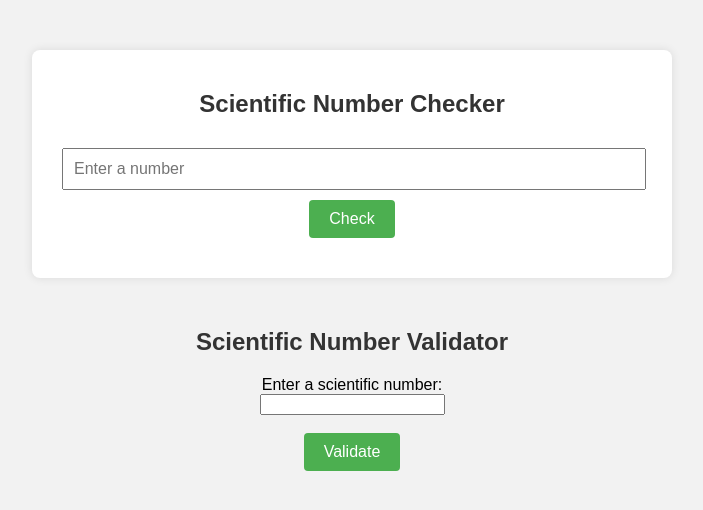
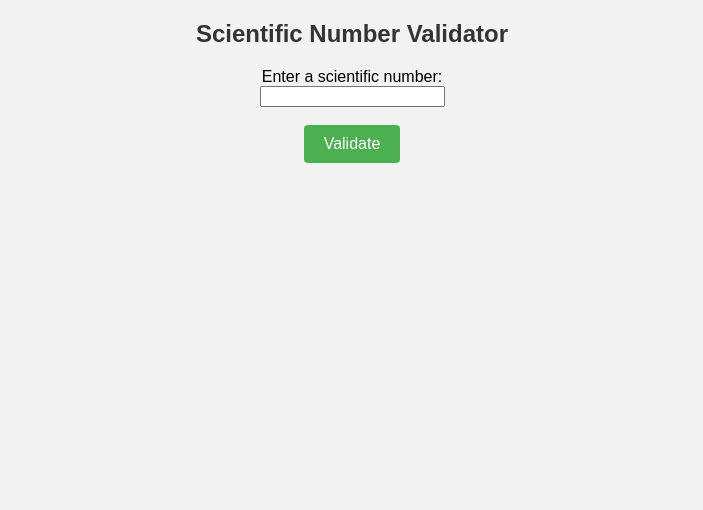
Before and after one commit to Xrynt/scientific-number-detector, a plain HTML site: page index.html in a window 1280 px wide. Shown: the whole page, without its empty margins (288-991 px from the left). Drawn offline with Linux system fonts and the light colour scheme.

Commit message:
Update index.html

```diff
--- a/index.html
+++ b/index.html
@@ -70,32 +70,6 @@ function validateScientificNumber() {
             color: #333;
         }
     </style>
-</head>
-<body>
-    <div class="container">
-        <h2>Scientific Number Checker</h2>
-        <input type="number" id="inputNumber" placeholder="Enter a number">
-        <button onclick="checkScientific()">Check</button>
-        <p id="result"></p>
-    </div>
-
-    <script>
-        function checkScientific() {
-            var input = parseFloat(document.getElementById("inputNumber").value);
-            var resultElement = document.getElementById("result");
-
-            if (isNaN(input)) {
-                resultElement.textContent = "Please enter a valid number!";
-            } else {
-                var scientific = /^(?:[-+])?(?:\d+\.\d*|\.\d+)(?:[eE][-+]?\d+)?$/;
-                if (scientific.test(input)) {
-                    resultElement.textContent = input + " is a scientific number.";
-                } else {
-                    resultElement.textContent = input + " is not a scientific number.";
-                }
-            }
-        }
-    </script>
 
 <h2>Scientific Number Validator</h2>
 <form>
```
